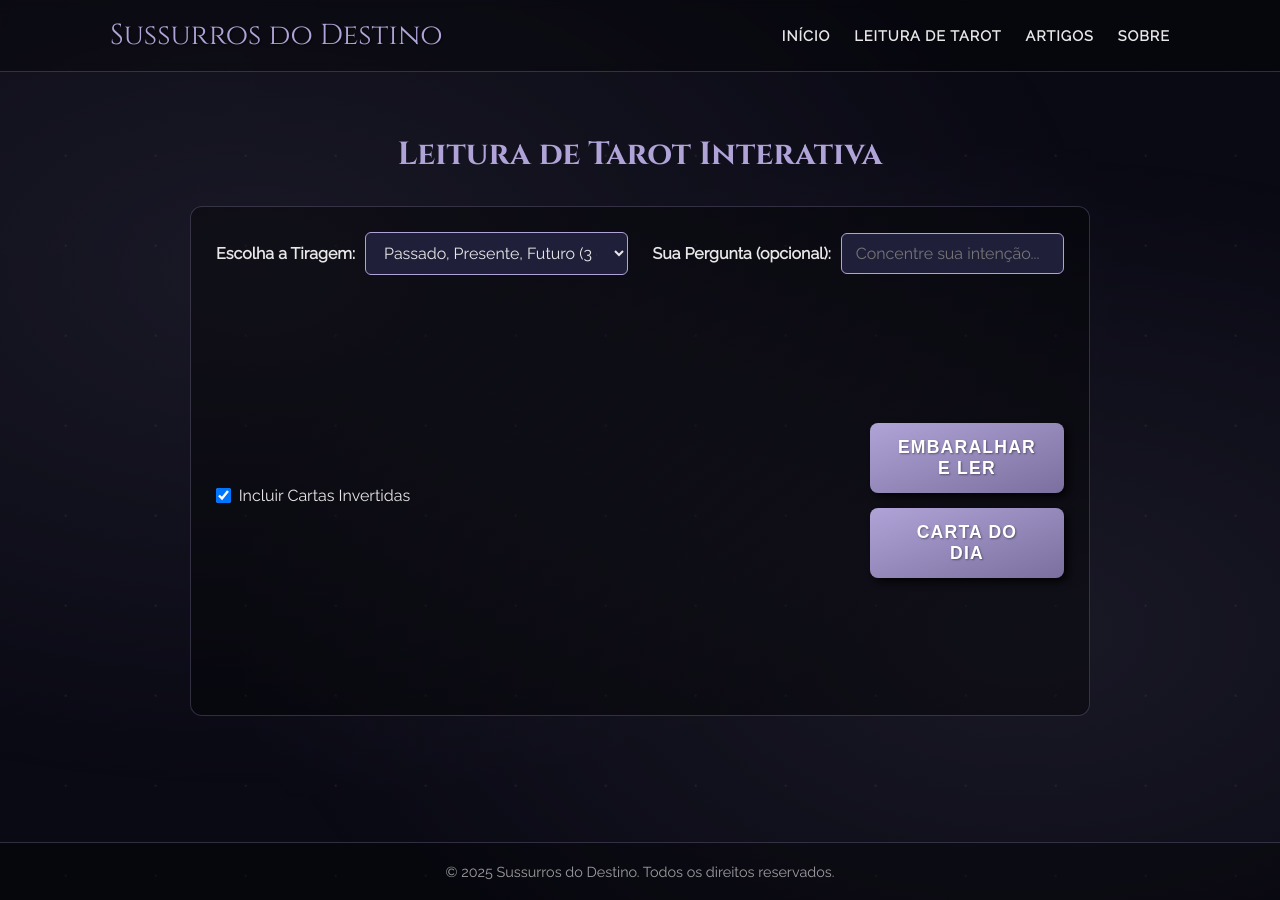
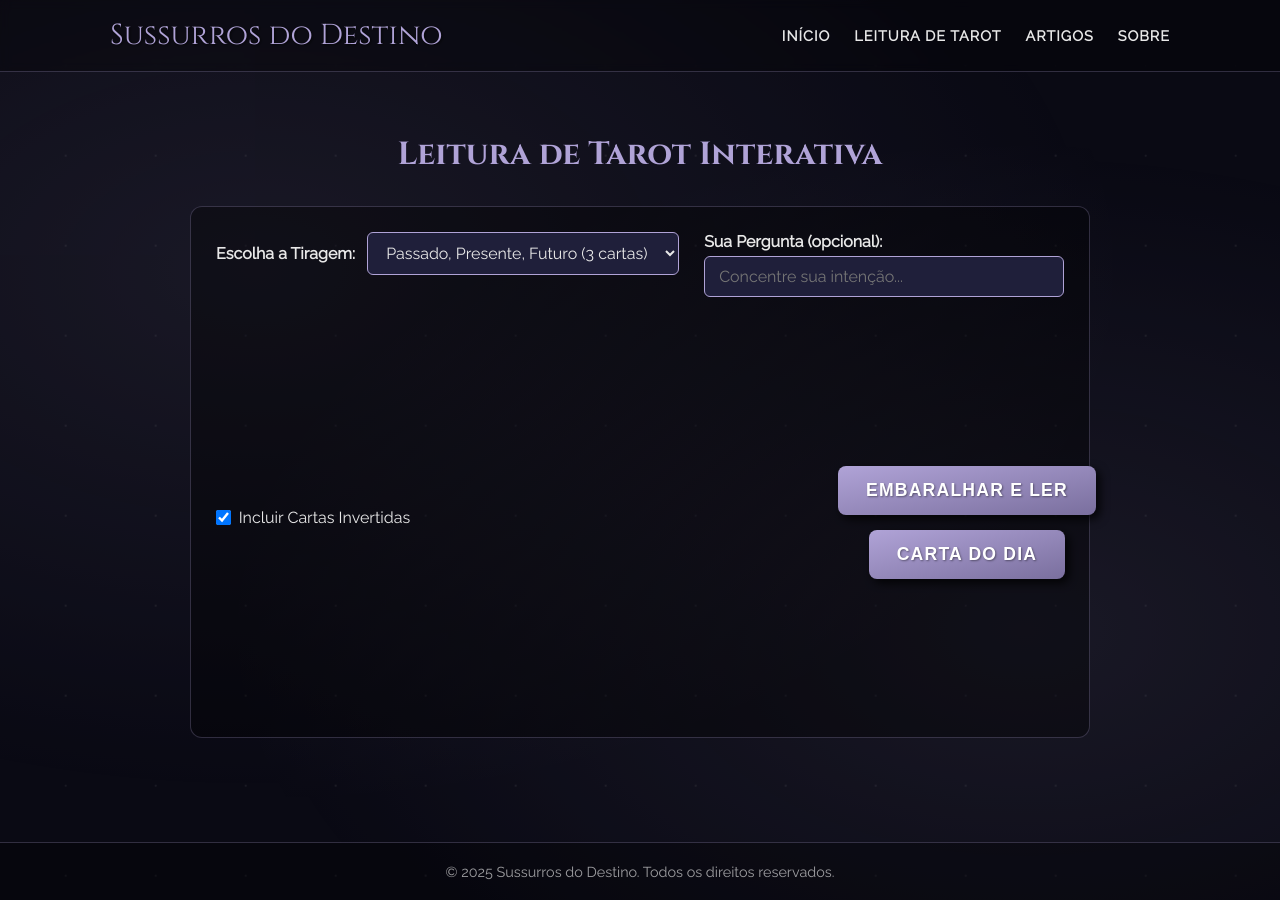
Before and after one commit to LuigiDeFacci/Site-Tarrot, a Jekyll site: the page built from tarot.html, in a window 1280 px wide. Built offline with Jekyll 4.4.1, drawn with Linux system fonts in a browser that asks for light colours.

Commit message:
Revert "Reverted CCSS"
This reverts commit c6c5bd9621e90dd8af7b08ddc741831f23d92f11.

```diff
--- a/css/style.css
+++ b/css/style.css
@@ -222,37 +222,117 @@ main section {
 
 /* === Articles Listing Page Styles === */
 .post-list-container {
+    /* Inherits section styling, add specific if needed */
     width: 100%;
     max-width: 900px;
 }
-.post-list-container h2 { margin-bottom: 25px; }
-.post-list { list-style: none; padding-left: 0; }
-.post-list li { margin-bottom: 30px; padding-bottom: 20px; border-bottom: 1px solid var(--card-border-color); }
-.post-list li:last-child { margin-bottom: 0; padding-bottom: 0; border-bottom: none; }
-.post-meta { font-size: 0.85em; color: rgba(255, 255, 255, 0.7); display: block; margin-bottom: 8px; }
-.post-list h3 { margin-top: 0; margin-bottom: 10px; font-family: 'Cinzel', serif; font-size: 1.4em; }
-.post-link { color: var(--accent-color); text-decoration: none; }
-.post-link:hover { color: var(--accent-hover); }
+.post-list-container h2 {
+    margin-bottom: 25px;
+}
+.post-list {
+    list-style: none;
+    padding-left: 0;
+}
+.post-list li {
+    margin-bottom: 30px;
+    padding-bottom: 20px;
+    border-bottom: 1px solid var(--card-border-color);
+}
+.post-list li:last-child {
+    margin-bottom: 0;
+    padding-bottom: 0;
+    border-bottom: none;
+}
+.post-meta {
+    font-size: 0.85em;
+    color: rgba(255, 255, 255, 0.7);
+    display: block;
+    margin-bottom: 8px;
+}
+.post-list h3 {
+    margin-top: 0;
+    margin-bottom: 10px;
+    font-family: 'Cinzel', serif;
+    font-size: 1.4em;
+}
+.post-link {
+    color: var(--accent-color);
+    text-decoration: none;
+}
+.post-link:hover {
+    color: var(--accent-hover);
+}
 
 /* === Individual Post Page Styles === */
-.post-header { margin-bottom: 30px; text-align: center; }
-.post-title { font-family: 'Cinzel', serif; font-size: 2.5em; color: var(--accent-color); margin: 0 0 10px 0; }
-.post-content { font-size: 1.1em; line-height: 1.8; }
-.post-content h2 { font-size: 1.7em; margin-top: 40px; margin-bottom: 15px; border-bottom: 1px solid var(--card-border-color); padding-bottom: 10px; }
-.post-content h3 { font-size: 1.4em; margin-top: 30px; margin-bottom: 10px; }
-.post-content p { margin-bottom: 1.5em; text-align: left; }
-.post-content ul, .post-content ol { margin-bottom: 1.5em; padding-left: 2em; }
-.post-content li { margin-bottom: 0.5em; }
-.post-content blockquote { border-left: 4px solid var(--accent-color); padding-left: 1em; margin-left: 0; margin-right: 0; font-style: italic; color: rgba(255, 255, 255, 0.8); }
-.post-content code { background-color: rgba(0,0,0,0.3); padding: 0.2em 0.4em; border-radius: 3px; font-family: monospace; }
-.post-content pre { background-color: rgba(0,0,0,0.3); padding: 1em; border-radius: 5px; overflow-x: auto; }
-.post-content pre code { background-color: transparent; padding: 0; }
+.post-header {
+    margin-bottom: 30px;
+    text-align: center;
+}
+.post-title {
+    font-family: 'Cinzel', serif;
+    font-size: 2.5em;
+    color: var(--accent-color);
+    margin: 0 0 10px 0;
+}
+/* .post-meta is shared with list */
+.post-content {
+    font-size: 1.1em;
+    line-height: 1.8;
+}
+.post-content h2 { /* Style subheadings within posts */
+    font-size: 1.7em;
+    margin-top: 40px;
+    margin-bottom: 15px;
+    border-bottom: 1px solid var(--card-border-color);
+    padding-bottom: 10px;
+}
+.post-content h3 {
+    font-size: 1.4em;
+    margin-top: 30px;
+    margin-bottom: 10px;
+}
+.post-content p {
+    margin-bottom: 1.5em;
+    text-align: left; /* Align post text left usually */
+}
+.post-content ul, .post-content ol {
+    margin-bottom: 1.5em;
+    padding-left: 2em;
+}
+.post-content li {
+    margin-bottom: 0.5em;
+}
+.post-content blockquote {
+    border-left: 4px solid var(--accent-color);
+    padding-left: 1em;
+    margin-left: 0;
+    margin-right: 0;
+    font-style: italic;
+    color: rgba(255, 255, 255, 0.8);
+}
+.post-content code {
+    background-color: rgba(0,0,0,0.3);
+    padding: 0.2em 0.4em;
+    border-radius: 3px;
+    font-family: monospace;
+}
+.post-content pre {
+    background-color: rgba(0,0,0,0.3);
+    padding: 1em;
+    border-radius: 5px;
+    overflow-x: auto;
+}
+.post-content pre code {
+    background-color: transparent;
+    padding: 0;
+}
 
 
 /* === TAROT APP SPECIFIC STYLES === */
-#tarot-app-page h1 { margin-bottom: 30px; }
+#tarot-app-page h1 {
+    margin-bottom: 30px;
+}
 
-/* --- CONTROLS SECTION LAYOUT (REVERTED & ADJUSTED) --- */
 #tarot-app-page #controls {
     background-color: rgba(0,0,0,0.35);
     padding: 25px;
@@ -261,33 +341,31 @@ main section {
     border: 1px solid var(--card-border-color);
     max-width: 900px;
     width: 100%;
+    /* --- Flexbox setup for the main container --- */
     display: flex;
-    flex-wrap: wrap;
-    justify-content: center;
-    align-items: center;
+    flex-wrap: wrap; /* Allow items to wrap to new lines */
+    justify-content: center; /* Center items horizontally overall */
+    /* Gap between rows AND columns */
     gap: 20px 25px; /* vertical gap | horizontal gap */
 }
 
-/* Style DIVs containing label+input/select */
-#tarot-app-page #controls > div:not(.checkbox-control):not(.action-buttons) {
-     display: flex;
-     align-items: center;
-     gap: 10px;
-     flex-grow: 1;
-     flex-basis: 250px;
-     justify-content: center;
+/* Style for the input/select groups */
+#tarot-app-page #controls .input-group {
+    display: flex;
+    flex-direction: column; /* Stack label above input/select */
+    align-items: flex-start; /* Align items left within the group */
+    gap: 5px; /* Space between label and input */
+    flex-grow: 1; /* Allow these groups to grow and fill space */
+    flex-basis: 250px; /* Give them a base size before growing/shrinking */
+    min-width: 200px; /* Prevent getting too squished */
 }
-
-/* General label within controls */
-#tarot-app-page #controls label {
-     margin: 0;
-     font-weight: bold;
-     flex-shrink: 0;
+#tarot-app-page #controls .input-group label {
+    margin: 0; /* Reset margin */
+    font-weight: bold;
+    flex-shrink: 0; /* Prevent label shrinking */
 }
-
-/* Select and Text Input */
-#tarot-app-page #controls select,
-#tarot-app-page #controls input[type="text"] {
+#tarot-app-page #controls .input-group select,
+#tarot-app-page #controls .input-group input[type="text"] {
     padding: 10px 14px;
     border-radius: 6px;
     border: 1px solid var(--accent-color);
@@ -295,94 +373,142 @@ main section {
     color: var(--text-color);
     font-family: 'Raleway', sans-serif;
     font-size: 1em;
-    flex-grow: 1; /* Allow input/select to take space */
-    min-width: 150px;
+    width: 100%; /* Make input/select fill its group container */
 }
 
-/* Checkbox specific container */
-#tarot-app-page #controls .checkbox-control {
-    display: flex;
-    align-items: center;
-    gap: 8px;
-    width: 100%; /* Full width */
-    justify-content: center; /* Center content */
-    order: 3; /* Below inputs */
-    margin-top: 5px; /* Optional spacing */
-}
-#tarot-app-page #controls .checkbox-control input[type="checkbox"] {
-    margin: 0; width: 1.1em; height: 1.1em; cursor: pointer; flex-shrink: 0;
-}
-#tarot-app-page #controls .checkbox-control label {
-    margin: 0; cursor: pointer; font-weight: normal; /* Normal weight for checkbox label */
+#tarot-app-page #controls label { margin-right: 8px; font-weight: bold; flex-shrink: 0; }
+#tarot-app-page #controls select,
+#tarot-app-page #controls input[type="text"] {
+    padding: 10px 14px; border-radius: 6px; border: 1px solid var(--accent-color);
+    background-color: var(--card-back-color); color: var(--text-color);
+    font-family: 'Raleway', sans-serif; font-size: 1em; flex-grow: 1; min-width: 160px;
 }
 
-/* Action Buttons container */
-#tarot-app-page #controls .action-buttons {
-    display: flex;
-    flex-direction: column; /* Stack buttons */
-    align-items: center; /* Center horizontally */
-    gap: 15px; /* Space between buttons */
-    width: 100%; /* Full width */
-    order: 4; /* Below checkbox */
-    margin-top: 10px; /* Space above */
-}
-/* --- END OF CONTROLS SECTION --- */
-
-
-/* --- TAROT CARD DISPLAY --- */
 #tarot-app-page #reading-container {
     display: flex; justify-content: center; align-items: flex-start; flex-wrap: wrap;
     margin-top: 20px; margin-bottom: 20px; min-height: 350px;
-    perspective: 1200px; width: 100%; padding: 10px;
+    perspective: 1200px; /* Root perspective */
+    width: 100%; padding: 10px;
 }
 
+/* Optional: Style for grouping action buttons */
+#tarot-app-page #controls .action-buttons {
+    display: flex;
+    flex-wrap: wrap; /* Allow buttons to wrap on very small screens */
+    gap: 15px; /* Space between buttons */
+    justify-content: center; /* Center buttons within the group */
+    width: 100%; /* Make button group take full width */
+    order: 4; /* Optional: Force it below checkbox */
+    margin-top: 10px; /* Add space above the buttons */
+}
+
+/* Individual button styles (inherited from previous button rule) */
+#tarot-app-page #controls .action-buttons button {
+     flex-grow: 0; /* Prevent buttons from stretching */
+     /* Inherits styles from #tarot-app-page button */
+}
+
+/* Style for the reversal checkbox within controls */
+#tarot-app-page #controls .checkbox-control {
+    display: flex;
+    align-items: center; /* Vertically center checkbox and label */
+    gap: 8px;
+    width: 100%; /* Make checkbox group take full width */
+    justify-content: center; /* Center the items within this group */
+    order: 3; /* Optional: Force it below inputs if wrapping occurs early */
+    margin-top: 5px; /* Add a little space above if it wraps */
+}
+#tarot-app-page #controls .checkbox-control input[type="checkbox"] {
+    margin: 0;
+    width: 1.1em;
+    height: 1.1em;
+    cursor: pointer;
+    flex-shrink: 0;
+}
+
+#tarot-app-page #controls .checkbox-control label {
+    margin: 0;
+    cursor: pointer;
+    font-weight: normal;
+}
+/* Card Placeholder - Defines the size and spacing */
 #tarot-app-page .card-placeholder {
     width: 180px; height: 300px; margin: 20px; position: relative;
-    flex-shrink: 0; perspective: 1200px;
-    /* Keep animation simple */
-    opacity: 0;
-    animation: dealCard 0.6s 0s forwards;
-}
-@keyframes dealCard { to { opacity: 1; } }
-
-#tarot-app-page .card {
-    width: 100%; height: 100%; position: absolute; top: 0; left: 0;
-    transform-style: preserve-3d;
-    transition: transform 0.9s cubic-bezier(0.68, -0.55, 0.265, 1.55);
-    cursor: pointer; transform: rotateY(0deg); /* Start showing back */
+    /* Removed opacity, transform, animation if they interfere */
+    flex-shrink: 0;
+    perspective: 1200px; /* Also apply here for better support */
 }
 
+@keyframes dealCard { to { opacity: 1; transform: translateY(0) scale(1); } }
+
+/* The 3D container - takes full size of placeholder */
+#tarot-app-page .card {
+    width: 100%;
+    height: 100%;
+    position: absolute; /* Make sure it fills placeholder */
+    top: 0;
+    left: 0;
+    transform-style: preserve-3d; /* Enable 3D space */
+    transition: transform 0.9s cubic-bezier(0.68, -0.55, 0.265, 1.55); /* Flip animation */
+    cursor: pointer;
+     /* Initial state: showing the back */
+     transform: rotateY(0deg);
+}
+/* Shared styles for both faces */
 #tarot-app-page .card-face {
-    position: absolute; width: 100%; height: 100%;
-    backface-visibility: hidden; border-radius: 12px;
-    overflow: hidden; box-shadow: 6px 6px 18px var(--shadow-color);
+    position: absolute;
+    width: 100%;
+    height: 100%;
+    backface-visibility: hidden; /* Hide the back when rotated */
+    border-radius: 12px;
+    overflow: hidden; /* Clip content */
+    box-shadow: 6px 6px 18px var(--shadow-color);
 }
 
+/* The back face - visible initially */
 #tarot-app-page .card-back {
     background: linear-gradient(135deg, var(--card-back-color) 0%, #2a2a4a 100%);
-    border: 1px solid var(--card-border-color); color: var(--accent-color);
-    display: flex; justify-content: center; align-items: center;
-    font-size: 2.8em; font-family: 'Cinzel', serif;
-    transform: rotateY(0deg); /* Explicitly facing forward */
+    border: 1px solid var(--card-border-color);
+    color: var(--accent-color); /* Make number visible */
+    display: flex;
+    justify-content: center;
+    align-items: center;
+    font-size: 2.8em; /* Size for number */
+    font-family: 'Cinzel', serif; /* Font for number */
+    /* No rotation needed - faces viewer initially */
+     transform: rotateY(0deg);
+}
+/* The front face - hidden initially */
+#tarot-app-page .card-front {
+    background-color: var(--card-back-color); /* Use card back color or #000 */
+    border: 1px solid var(--card-border-color);
+    transform: rotateY(180deg);
+    position: relative;
+    overflow: hidden;
 }
 
-#tarot-app-page .card-front {
-    background-color: var(--card-back-color);
-    border: 1px solid var(--card-border-color);
-    transform: rotateY(180deg); /* Start rotated away */
-    position: relative; overflow: hidden;
+/* *** Image Sizing *** */
+#tarot-app-page .card-front img {
+    display: block;
+    width: 100%;
+    height: 100%;
+    /* CHANGE THIS LINE: */
+    object-fit: contain;  /* Scale to fit *inside*, don't crop */
+    border-radius: inherit;
+    position: absolute; /* Keep positioning */
+    top: 0;
+    left: 0;
 }
 
-#tarot-app-page .card-front img {
-    display: block; width: 100%; height: 100%;
-    object-fit: contain; /* Use contain to show full image */
-    border-radius: inherit; position: absolute; top: 0; left: 0;
+/* Rotation applied to the whole card when JS adds '.flipped' */
+#tarot-app-page .card.flipped {
+    transform: rotateY(180deg); /* Rotate the whole card */
 }
 
-#tarot-app-page .card.flipped { transform: rotateY(180deg); }
-
-#tarot-app-page .card-front img.reversed-img { transform: rotate(180deg); }
-/* --- END OF TAROT CARD DISPLAY --- */
+/* Style for reversed images (rotates image within the front face) */
+#tarot-app-page .card-front img.reversed-img {
+    transform: rotate(180deg);
+}
 
 
 #tarot-app-page #reading-result {
@@ -392,31 +518,57 @@ main section {
     font-size: 1.1em; line-height: 1.75; opacity: 0; transition: opacity 0.6s ease-in;
 }
 #tarot-app-page #reading-result.visible { opacity: 1; }
-#tarot-app-page #reading-result h2 { font-family: 'Cinzel', serif; color: var(--accent-color); text-align: center; margin-top: 0; margin-bottom: 30px; border-bottom: 1px solid var(--card-border-color); padding-bottom: 20px; font-size: 1.8em; }
+#tarot-app-page #reading-result h2 {
+    font-family: 'Cinzel', serif; color: var(--accent-color); text-align: center; margin-top: 0;
+    margin-bottom: 30px; border-bottom: 1px solid var(--card-border-color);
+    padding-bottom: 20px; font-size: 1.8em;
+}
 #tarot-app-page #reading-result strong { color: var(--accent-color); font-weight: bold; }
-#tarot-app-page #reading-result .card-interpretation { background-color: rgba(255, 255, 255, 0.04); padding: 18px; margin-bottom: 25px; border-radius: 6px; border-left: 4px solid var(--accent-color); transition: background-color 0.3s ease; cursor: pointer; }
+#tarot-app-page #reading-result .card-interpretation {
+    background-color: rgba(255, 255, 255, 0.04); padding: 18px; margin-bottom: 25px;
+    border-radius: 6px; border-left: 4px solid var(--accent-color);
+    transition: background-color 0.3s ease; cursor: pointer;
+}
 #tarot-app-page #reading-result .card-interpretation:hover { background-color: rgba(255, 255, 255, 0.08); }
-#tarot-app-page #reading-result p em { color: var(--accent-color); display: block; text-align: center; margin: 30px 0 10px 0; font-style: italic; font-size: 0.95em; opacity: 0.9; }
+#tarot-app-page #reading-result p em {
+    color: var(--accent-color); display: block; text-align: center; margin: 30px 0 10px 0;
+    font-style: italic; font-size: 0.95em; opacity: 0.9;
+}
 
-/* General button style within tarot app */
 #tarot-app-page button {
     padding: 14px 28px; font-size: 1.1em;
     background: linear-gradient(to bottom right, var(--accent-color), #7a6f9e);
     color: #fff; text-shadow: 1px 1px 2px rgba(0,0,0,0.4); font-weight: bold;
     border: none; cursor: pointer; border-radius: 8px; box-shadow: 4px 4px 10px var(--shadow-color);
-    transition: all 0.3s ease; text-transform: uppercase; letter-spacing: 1.2px;
-    flex-shrink: 0; /* Prevent button shrinking */
+    transition: all 0.3s ease; text-transform: uppercase; letter-spacing: 1.2px; flex-shrink: 0;
 }
-#tarot-app-page button:hover { transform: translateY(-3px) scale(1.02); box-shadow: 6px 6px 15px var(--shadow-color); filter: brightness(1.15); }
-
-#tarot-app-page #read-again-button { margin-top: 35px; background: linear-gradient(to bottom right, #666, #444); color: var(--text-color); display: none; }
+#tarot-app-page button:hover {
+    transform: translateY(-3px) scale(1.02); box-shadow: 6px 6px 15px var(--shadow-color);
+    filter: brightness(1.15);
+}
+#tarot-app-page #read-again-button {
+    margin-top: 35px; background: linear-gradient(to bottom right, #666, #444);
+    color: var(--text-color); display: none; /* Initially hidden */
+}
 
 /* === Modal Styles === */
-.modal { display: none; position: fixed; z-index: 1000; left: 0; top: 0; width: 100%; height: 100%; overflow: auto; background-color: rgba(0, 0, 0, 0.85); backdrop-filter: blur(6px); }
-.modal-content { background-color: var(--modal-bg); margin: 8% auto; padding: 35px; border: 1px solid var(--card-border-color); border-radius: 12px; width: 85%; max-width: 700px; box-shadow: 0 6px 30px var(--shadow-color); position: relative; animation: fadeInModal 0.5s ease-out; }
+.modal {
+    display: none; position: fixed; z-index: 1000; left: 0; top: 0; width: 100%; height: 100%;
+    overflow: auto; background-color: rgba(0, 0, 0, 0.85); backdrop-filter: blur(6px);
+}
+.modal-content {
+    background-color: var(--modal-bg); margin: 8% auto; padding: 35px;
+    border: 1px solid var(--card-border-color); border-radius: 12px; width: 85%; max-width: 700px;
+    box-shadow: 0 6px 30px var(--shadow-color); position: relative; animation: fadeInModal 0.5s ease-out;
+}
 @keyframes fadeInModal { from { opacity: 0; transform: translateY(-10px) scale(0.98); } to { opacity: 1; transform: translateY(0) scale(1); } }
-.close-button { color: var(--accent-color); position: absolute; top: 15px; right: 25px; font-size: 34px; font-weight: bold; transition: color 0.3s ease, transform 0.3s ease; }
+
+.close-button {
+    color: var(--accent-color); position: absolute; top: 15px; right: 25px; font-size: 34px;
+    font-weight: bold; transition: color 0.3s ease, transform 0.3s ease;
+}
 .close-button:hover, .close-button:focus { color: #fff; transform: scale(1.1); text-decoration: none; cursor: pointer; }
+
 .modal-content h3 { font-family: 'Cinzel', serif; color: var(--accent-color); margin-top: 0; margin-bottom: 25px; text-align: center; font-size: 1.7em; }
 .modal-content img { max-width: 160px; height: auto; float: left; margin-right: 30px; margin-bottom: 15px; border-radius: 6px; border: 1px solid var(--card-border-color); }
 .modal-content p { margin-bottom: 18px; line-height: 1.8; }
@@ -425,13 +577,31 @@ main section {
 
 
 /* === Landing Page Specific Styles === */
-.landing-image { display: block; max-width: 600px; width: 90%; margin: 10px auto 30px auto; border-radius: 12px; box-shadow: 0 8px 25px var(--shadow-color); border: 1px solid var(--card-border-color); }
-.cta-section { background-color: rgba(var(--accent-color-rgb, 176, 163, 215), 0.1); border: 1px solid var(--card-border-color); border-radius: 12px; padding: 25px 30px; margin: 40px auto; max-width: 750px; text-align: center; box-shadow: 0 5px 15px rgba(0,0,0,0.2); }
+.landing-image {
+  display: block; max-width: 600px; width: 90%; margin: 10px auto 30px auto;
+  border-radius: 12px; box-shadow: 0 8px 25px var(--shadow-color);
+  border: 1px solid var(--card-border-color);
+}
+.cta-section {
+  background-color: rgba(var(--accent-color-rgb, 176, 163, 215), 0.1);
+  border: 1px solid var(--card-border-color); border-radius: 12px; padding: 25px 30px;
+  margin: 40px auto; max-width: 750px; text-align: center; box-shadow: 0 5px 15px rgba(0,0,0,0.2);
+}
 .cta-section h2 { margin-top: 0; margin-bottom: 15px; font-size: 1.6em; color: var(--accent-color); }
 .cta-section p { margin-bottom: 25px; font-size: 1.1em; line-height: 1.7; max-width: 600px; margin-left: auto; margin-right: auto; }
-.button { display: inline-block; padding: 12px 25px; font-size: 1.05em; font-weight: bold; text-align: center; text-decoration: none; border-radius: 8px; cursor: pointer; transition: all 0.3s ease; border: none; box-shadow: 0 4px 8px rgba(0,0,0,0.3); }
-.button-primary { background: linear-gradient(to bottom right, var(--accent-color), #8f83b9); color: #fff; text-shadow: 1px 1px 2px rgba(0,0,0,0.4); text-transform: uppercase; letter-spacing: 1.1px; }
-.button-primary:hover, .button-primary:focus { transform: translateY(-3px); box-shadow: 0 6px 15px rgba(0,0,0,0.4); filter: brightness(1.15); color: #fff; }
+.button {
+    display: inline-block; padding: 12px 25px; font-size: 1.05em; font-weight: bold;
+    text-align: center; text-decoration: none; border-radius: 8px; cursor: pointer;
+    transition: all 0.3s ease; border: none; box-shadow: 0 4px 8px rgba(0,0,0,0.3);
+}
+.button-primary {
+    background: linear-gradient(to bottom right, var(--accent-color), #8f83b9); color: #fff;
+    text-shadow: 1px 1px 2px rgba(0,0,0,0.4); text-transform: uppercase; letter-spacing: 1.1px;
+}
+.button-primary:hover, .button-primary:focus {
+    transform: translateY(-3px); box-shadow: 0 6px 15px rgba(0,0,0,0.4);
+    filter: brightness(1.15); color: #fff;
+}
 .explore-link { text-align: center; margin-top: 30px; font-size: 0.95em; opacity: 0.9; }
 
 
@@ -439,10 +609,18 @@ main section {
 
 /* Header wrapping */
 @media (max-width: 768px) {
-    .header-container { justify-content: center; gap: 0.5rem; }
-    .site-branding { text-align: center; flex-basis: 100%; margin-bottom: 0.25rem; }
-    .main-nav { flex-basis: 100%; }
-    .main-nav ul { justify-content: center; gap: 0.75rem 1.25rem; }
+    .header-container {
+        justify-content: center; gap: 0.5rem;
+    }
+    .site-branding {
+       text-align: center; flex-basis: 100%; margin-bottom: 0.25rem;
+    }
+    .main-nav {
+        flex-basis: 100%;
+    }
+    .main-nav ul {
+        justify-content: center; gap: 0.75rem 1.25rem;
+    }
 }
 
 /* Landing Page small screens */
@@ -457,14 +635,8 @@ main section {
 /* Tablet Adjustments */
 @media (max-width: 960px) {
     /* Tarot controls adjustments */
-    /* These might need adjustment based on the simpler flex layout */
-    #tarot-app-page #controls > div:not(.checkbox-control):not(.action-buttons) {
-         flex-basis: 100%; /* Stack label/input sooner */
-         justify-content: flex-start; /* Align left when stacked */
-    }
-     #tarot-app-page #controls {
-         gap: 15px; /* Reduce gap slightly */
-     }
+    #tarot-app-page #controls > div { width: calc(50% - 10px); }
+    #tarot-app-page #controls > button { width: 100%; margin-top: 10px; }
 }
 
 /* Smaller Tablet / Large Phone Adjustments */
@@ -473,10 +645,9 @@ main section {
     main { padding: 25px 15px; }
     main h1, #tarot-app-page h1 { font-size: 2.2em; }
 
-    /* Tarot controls stack (already handled by flex-wrap) */
-    #tarot-app-page #controls > div { width: auto; } /* Allow natural width */
+    /* Tarot controls stack */
+    #tarot-app-page #controls > div { width: 100%; }
     #tarot-app-page #controls > button { width: auto; margin-top: 0; }
-
     /* Tarot Card placeholder size */
     #tarot-app-page .card-placeholder { width: 150px; height: 250px; margin: 15px; }
     #tarot-app-page #reading-result { padding: 25px; font-size: 1em; }
@@ -501,8 +672,7 @@ main section {
 
     /* Tarot controls adjustments */
     #tarot-app-page #controls { padding: 15px; gap: 15px; }
-    /* Buttons already stacked via flex-direction */
-
+    #tarot-app-page #controls > button { width: 100%; }
     /* Tarot Card placeholder size */
     #tarot-app-page .card-placeholder { width: 110px; height: 185px; margin: 10px; }
     #tarot-app-page #reading-container { padding: 5px; }
@@ -518,3 +688,11 @@ main section {
     .modal-content h3 { font-size: 1.2em; }
     .modal-content p { font-size: 0.9em; line-height: 1.6; }
 }
+
+/* === Responsive Placeholders (Ensure these are correct) === */
+@media (max-width: 768px) {
+    #tarot-app-page .card-placeholder { width: 150px; height: 250px; margin: 15px; }
+}
+@media (max-width: 480px) {
+    #tarot-app-page .card-placeholder { width: 110px; height: 185px; margin: 10px; }
+}
```
Also changed, not shown: 1 other file.
